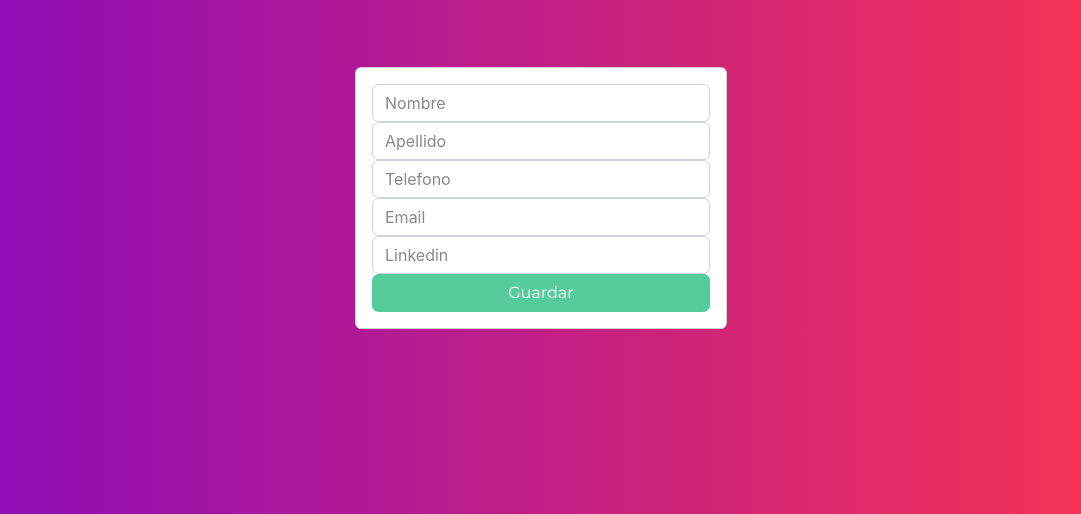
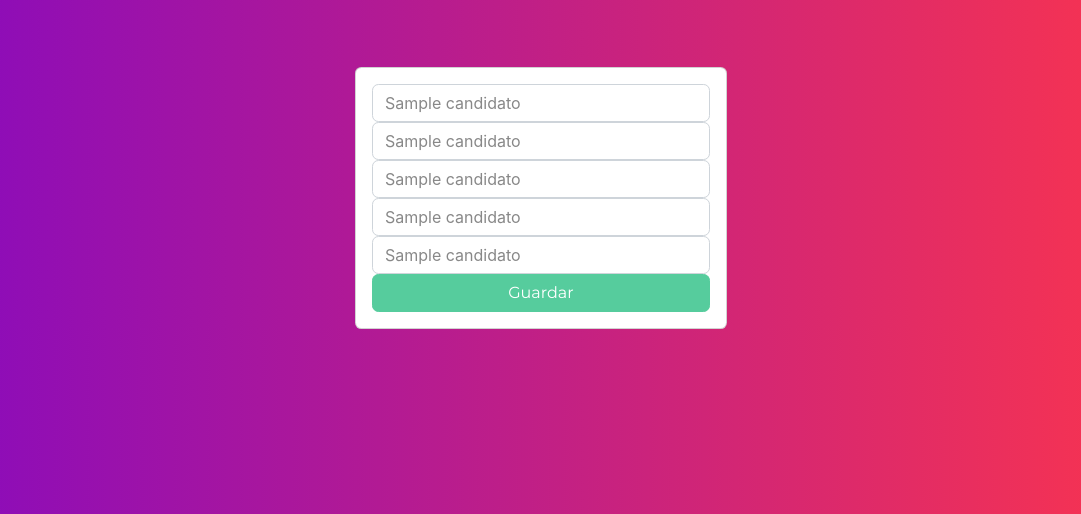
Before and after one commit to paulacarbone/applicanttrackingsystem, a Flask app: template templates/edit-contact.html in a window 1280 px wide. Shown: the part 84-598 px from the top of the page, without its empty margins (99-1180 px from the left). Run offline with Flask 2, Linux system fonts and the light colour scheme; the template is opened without the code that fills it: most values are stand-ins (such as "Sample title", 1, 10 or a date in 2020); some libraries are stand-ins or nearby versions.

Commit message:
Se traen los datos en el edit

```diff
--- a/templates/edit-contact.html
+++ b/templates/edit-contact.html
@@ -5,19 +5,19 @@
     <div class="card card-body">
         <form action="/update/{{candidato.0}}" method="POST">
             <div class="form-group">
-                <input type="text" name="nombrecandidato" placeholder="Nombre" class="form-control">
+                <input type="text" name="nombrecandidato" placeholder="Nombre" value="{{candidato.1}}"class="form-control">
             </div>
             <div class="form-group">
-                <input type="text" name="apellidocandidato" placeholder="Apellido" class="form-control">
+                <input type="text" name="apellidocandidato" placeholder="Apellido" value="{{candidato.2}}"class="form-control">
             </div>
             <div class="form-group">
-                <input type="text" name="telefono" placeholder="Telefono" class="form-control">
+                <input type="text" name="telefono" placeholder="Telefono" value="{{candidato.3}}"class="form-control">
             </div>
             <div class="form-group">
-                <input type="text" name="mail" placeholder="Email" class="form-control">
+                <input type="text" name="mail" placeholder="Email" value="{{candidato.4}}"class="form-control">
             </div>
             <div class="form-group">
-                <input type="text" name="linkedin" placeholder="Linkedin" class="form-control">
+                <input type="text" name="linkedin" placeholder="Linkedin" value="{{candidato.5}}"class="form-control">
             </div>
             <div class="form-group">
                 <button type="submit" class="btn btn-success ppp">Guardar</button>
```
